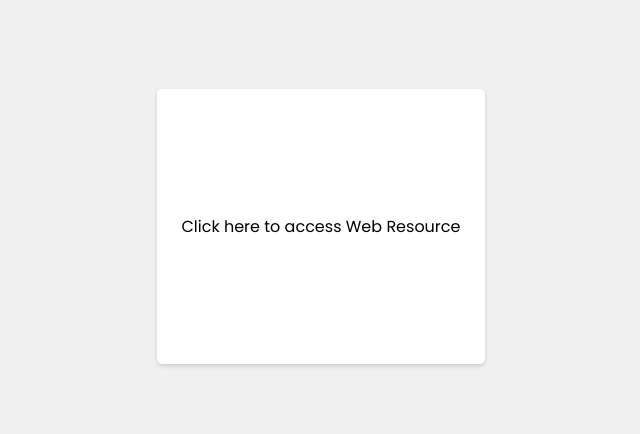
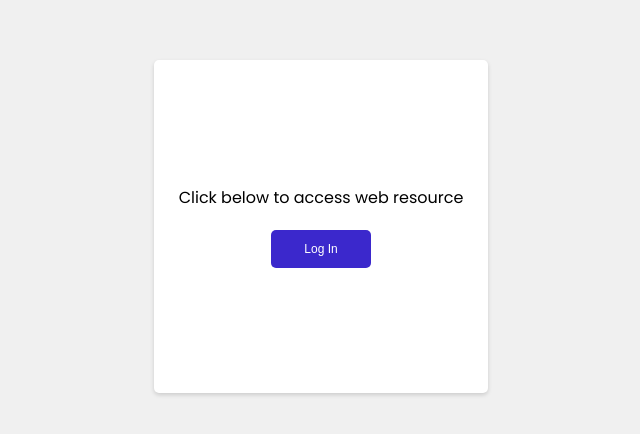
Before and after one commit to skhanal5/mock-shibboleth-website, a plain HTML site: page html/index.html in a window 1280 px wide. Shown: the part 174-608 px from the top of the page, without its empty margins (319-959 px from the left). Drawn offline with Linux system fonts and the light colour scheme.

Commit message:
Updated file structure and fixed button redirection

```diff
--- a/css/styles.css
+++ b/css/styles.css
@@ -55,3 +55,23 @@ body {
     margin-top:100px;
     margin-bottom:100px;
 }
+
+
+#login-button {
+    width: 100px;
+    color: #FFF;
+    font-size: 12px;
+    padding: 12px 0;
+    background-color: #3B28CC;
+    border: 0;
+    border-radius: 5px;
+    outline: none;
+    margin-top: 20px;
+    transition: .3s;
+}
+
+#login-button:hover{
+    cursor: pointer;
+    background-color: #6855FA;
+    color: #FFF;
+}
--- a/html/index.html
+++ b/html/index.html
@@ -4,7 +4,7 @@
     <meta charset="utf-8" />
     <Title> Mock Shibboleth Website </Title>
     <link rel="stylesheet" href="../css/styles.css"/>
-    <script src="js/main.js" defer></script>
+    <script src="../js/script.js" defer></script>
   </head>
 
   <body>
@@ -14,7 +14,12 @@
             <div class="container">
                 <div class = "card">
                     <div class="card-content">
-                        <a href="" target="_blank">Click here to access Web Resource</a>
+                        <p>Click below to access web resource</p>
+                        <a href="./resources/resource.html">
+                          <button id = "login-button">
+                            Log In
+                          </button>
+                        </a>
                     </div>
                 </div>
             </div>
```
Also changed, not shown: html/resources/resource.html (renamed from html/resource.html, +3 -3 lines).
